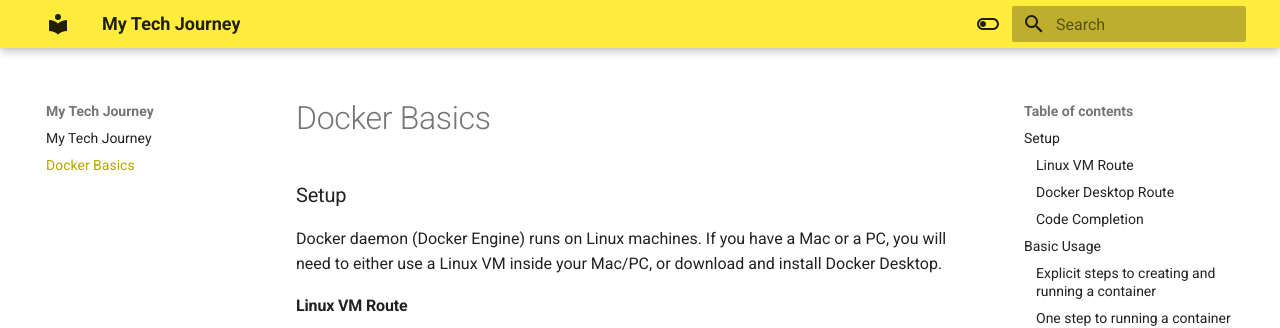
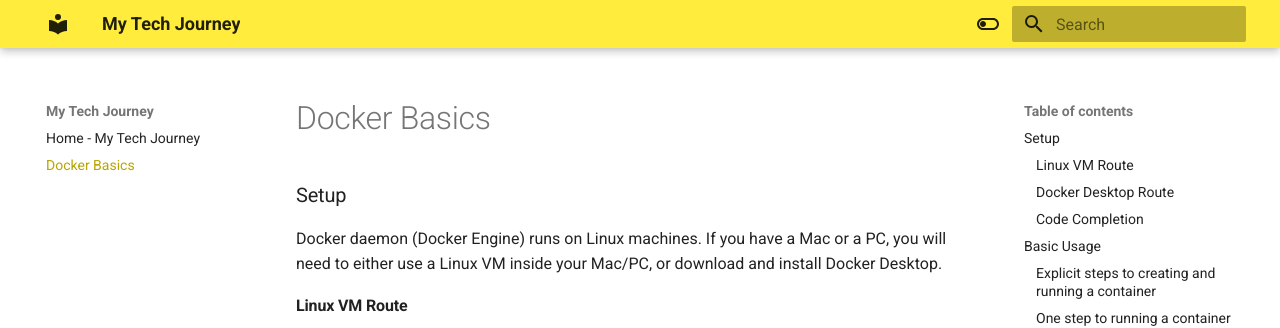
Before and after one commit to Jazzwall/mytechjourney, an MkDocs documentation site: the page built from docs/dockerbasics.md, in a window 1280 px wide. Shown: the top 328 px of the page. Built offline with MkDocs 1.6.1 and Material for MkDocs 9.7.7, drawn with Linux system fonts in a browser that asks for light colours.

Commit message:
vault backup: 2022-01-27 14:47:42

```diff
--- a/docs/index.md
+++ b/docs/index.md
@@ -1,4 +1,4 @@
-# My Tech Journey
+# Home - My Tech Journey
 
 The tech space is ever changing and evolving. I love learning and trying new things in this space. This repo is my notes as I learn about new things.
 
```
Also changed, not shown: 1 other file.
